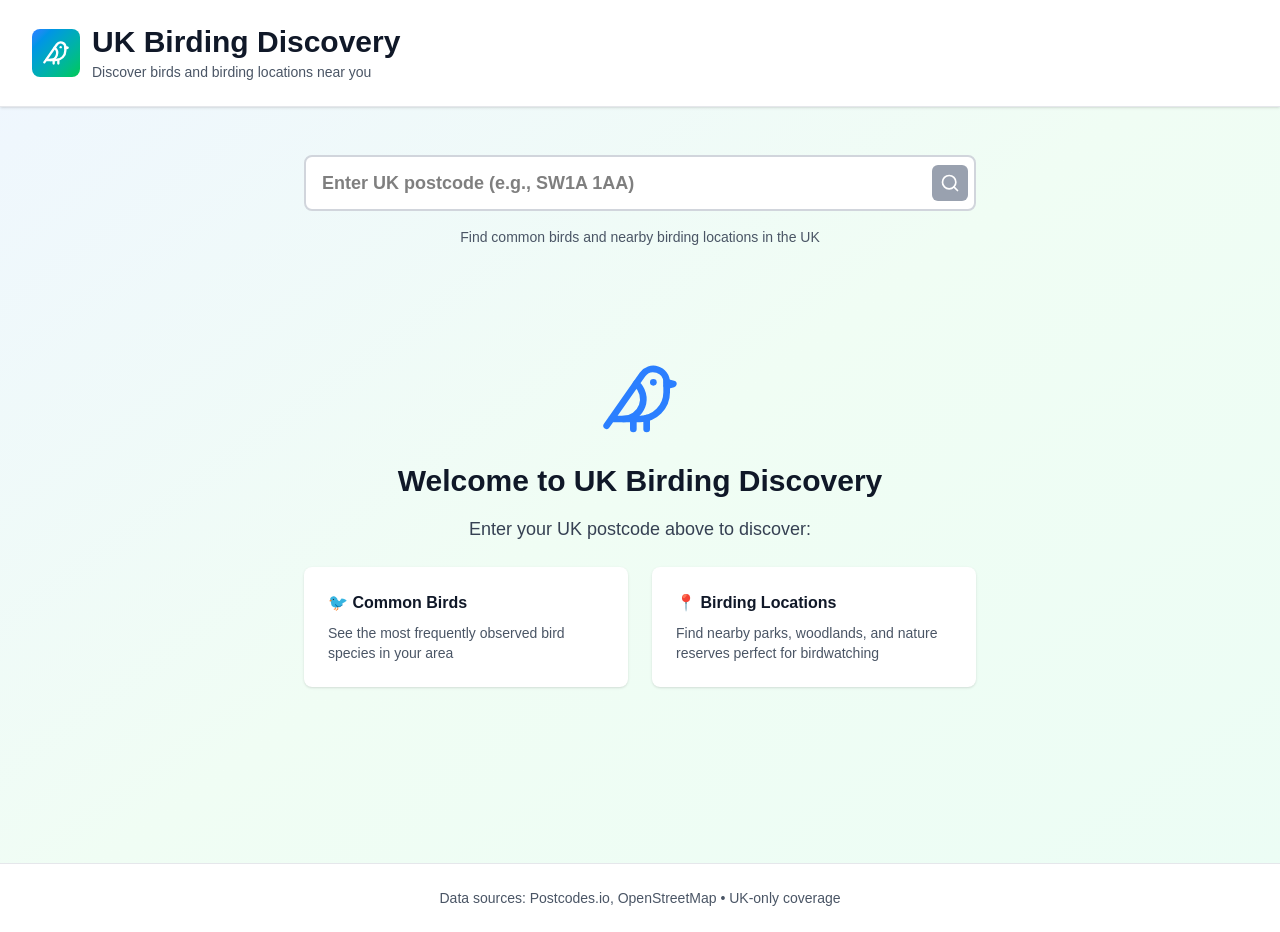
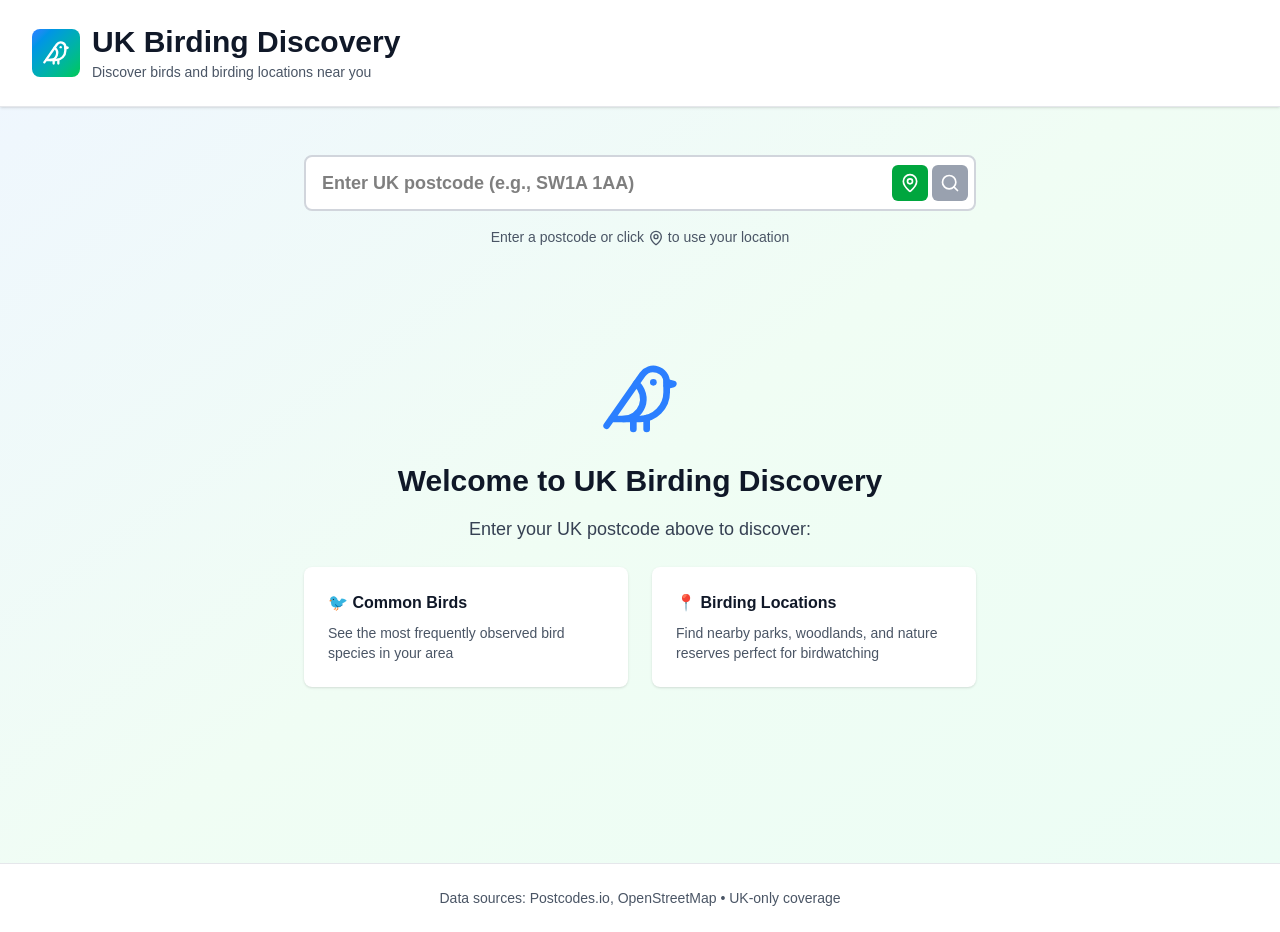
Before and after one commit to chocobar/birding, a Next.js app: page / in a window 1280 px wide. Built offline with nearby package versions, Linux system fonts and the light colour scheme.

Commit message:
Add geolocation support - users can now auto-detect their location
Spec-Ref: helix-specs@aea15e0

```diff
--- a/components/PostcodeSearch.tsx
+++ b/components/PostcodeSearch.tsx
@@ -1,7 +1,7 @@
 'use client';
 
 import { useState, FormEvent, ChangeEvent } from 'react';
-import { Search } from 'lucide-react';
+import { Search, MapPin } from 'lucide-react';
 import { validatePostcode, normalizePostcode } from '@/lib/utils/postcodeValidator';
 
 interface PostcodeSearchProps {
@@ -12,6 +12,7 @@ interface PostcodeSearchProps {
 export default function PostcodeSearch({ onSearch, isLoading = false }: PostcodeSearchProps) {
   const [inputValue, setInputValue] = useState('');
   const [validationError, setValidationError] = useState<string | null>(null);
+  const [isGettingLocation, setIsGettingLocation] = useState(false);
 
   const handleInputChange = (e: ChangeEvent<HTMLInputElement>) => {
     const value = e.target.value;
@@ -50,6 +51,75 @@ export default function PostcodeSearch({ onSearch, isLoading = false }: Postcode
     }
   };
 
+  const handleGetLocation = async () => {
+    if (!navigator.geolocation) {
+      setValidationError('Geolocation is not supported by your browser');
+      return;
+    }
+
+    setIsGettingLocation(true);
+    setValidationError(null);
+
+    navigator.geolocation.getCurrentPosition(
+      async (position) => {
+        try {
+          const { latitude, longitude } = position.coords;
+
+          // Use Postcodes.io reverse geocoding to find nearest postcode
+          const response = await fetch(
+            `https://api.postcodes.io/postcodes?lon=${longitude}&lat=${latitude}&limit=1`
+          );
+
+          if (!response.ok) {
+            throw new Error('Failed to find postcode for your location');
+          }
+
+          const data = await response.json();
+
+          if (data.result && data.result.length > 0) {
+            const postcode = data.result[0].postcode;
+            setInputValue(postcode);
+            setIsGettingLocation(false);
+            // Automatically search with the detected postcode
+            onSearch(postcode);
+          } else {
+            throw new Error('No postcode found for your location');
+          }
+        } catch (error) {
+          setIsGettingLocation(false);
+          setValidationError(
+            error instanceof Error
+              ? error.message
+              : 'Failed to get your location'
+          );
+        }
+      },
+      (error) => {
+        setIsGettingLocation(false);
+        let errorMessage = 'Failed to get your location';
+
+        switch (error.code) {
+          case error.PERMISSION_DENIED:
+            errorMessage = 'Location permission denied. Please enable location access.';
+            break;
+          case error.POSITION_UNAVAILABLE:
+            errorMessage = 'Location information unavailable.';
+            break;
+          case error.TIMEOUT:
+            errorMessage = 'Location request timed out.';
+            break;
+        }
+
+        setValidationError(errorMessage);
+      },
+      {
+        enableHighAccuracy: true,
+        timeout: 10000,
+        maximumAge: 0
+      }
+    );
+  };
+
   return (
     <div className="w-full max-w-2xl mx-auto">
       <form onSubmit={handleSubmit} className="relative">
@@ -70,10 +140,25 @@ export default function PostcodeSearch({ onSearch, isLoading = false }: Postcode
             aria-invalid={!!validationError}
             aria-describedby={validationError ? 'postcode-error' : undefined}
           />
+          <div className="absolute right-2 top-1/2 -translate-y-1/2 flex gap-1">
+            <button
+              type="button"
+              onClick={handleGetLocation}
+              disabled={isLoading || isGettingLocation}
+              className="p-2 bg-green-600 text-white rounded-md hover:bg-green-700 disabled:bg-gray-400 disabled:cursor-not-allowed transition-colors focus:outline-none focus:ring-2 focus:ring-green-500 focus:ring-offset-2"
+              aria-label="Use my location"
+              title="Use my location"
+            >
+              {isGettingLocation ? (
+                <div className="w-5 h-5 border-2 border-white border-t-transparent rounded-full animate-spin" />
+              ) : (
+                <MapPin className="w-5 h-5" />
+              )}
+            </button>
             <button
               type="submit"
-            disabled={isLoading || !inputValue.trim()}
-            className="absolute right-2 top-1/2 -translate-y-1/2 p-2 bg-blue-600 text-white rounded-md hover:bg-blue-700 disabled:bg-gray-400 disabled:cursor-not-allowed transition-colors focus:outline-none focus:ring-2 focus:ring-blue-500 focus:ring-offset-2"
+              disabled={isLoading || !inputValue.trim() || isGettingLocation}
+              className="p-2 bg-blue-600 text-white rounded-md hover:bg-blue-700 disabled:bg-gray-400 disabled:cursor-not-allowed transition-colors focus:outline-none focus:ring-2 focus:ring-blue-500 focus:ring-offset-2"
               aria-label="Search"
             >
               {isLoading ? (
@@ -82,6 +167,7 @@ export default function PostcodeSearch({ onSearch, isLoading = false }: Postcode
                 <Search className="w-5 h-5" />
               )}
             </button>
+          </div>
         </div>
 
         {validationError && (
@@ -96,7 +182,7 @@ export default function PostcodeSearch({ onSearch, isLoading = false }: Postcode
       </form>
 
       <div className="mt-4 text-center text-sm text-gray-600">
-        <p>Find common birds and nearby birding locations in the UK</p>
+        <p>Enter a postcode or click <MapPin className="w-4 h-4 inline" /> to use your location</p>
       </div>
     </div>
   );
```
Lines whose indentation alone changed are shown as unchanged.
